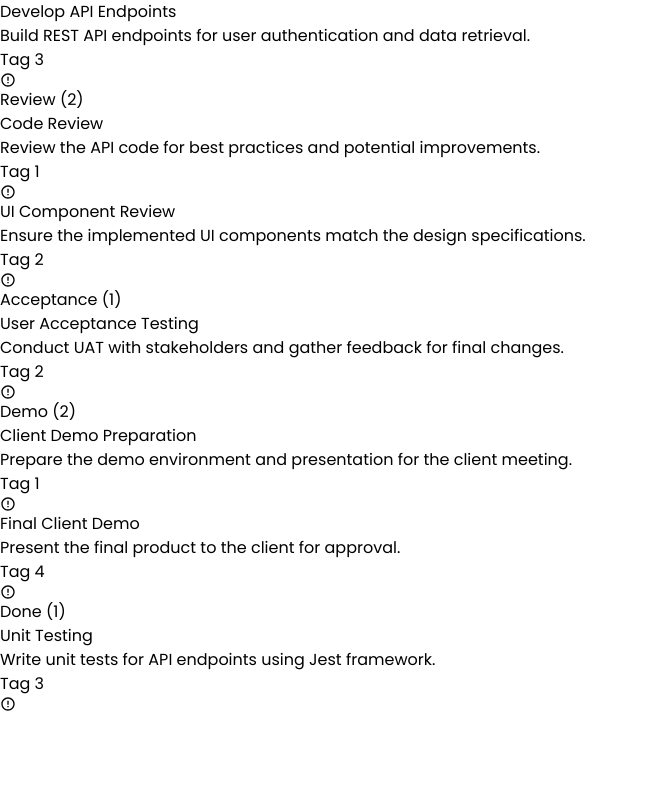
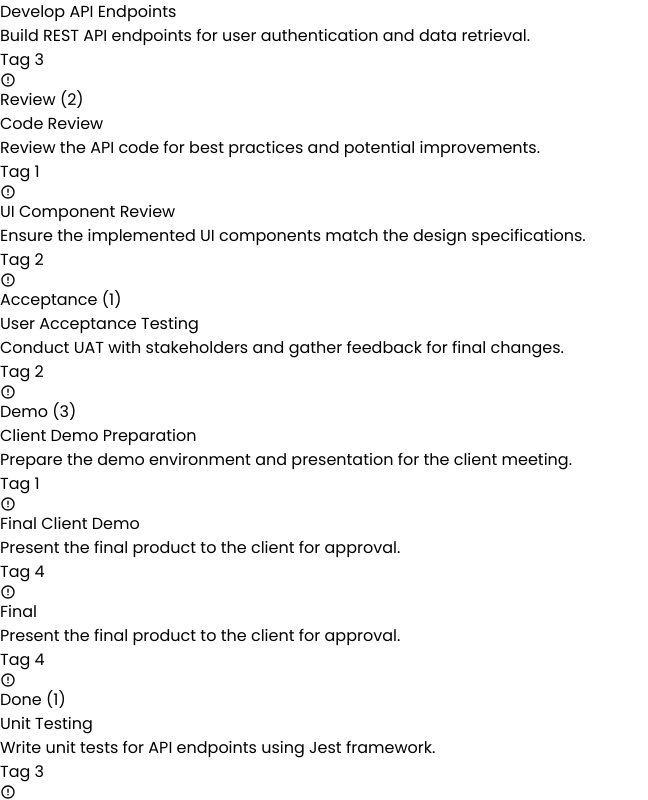
Before and after one commit to hax0-r/Fiverr_jira, a React (Vite) app: page /board in a window 1280 px wide. Shown: the part 2007-2807 px from the top of the page, without its empty margins (0-648 px from the left). Before the commit the page ends 2719 px from the top, so only its background shows below. Built offline with nearby package versions, Linux system fonts and the light colour scheme; sample sign-in values are in the browser's storage.

Commit message:
private route added!

```diff
--- a/src/App.css
+++ b/src/App.css
@@ -1,4 +1,3 @@
-
 @import url('https://fonts.googleapis.com/css2?family=Poppins:ital,wght@0,100;0,200;0,300;0,400;0,500;0,600;0,700;0,800;0,900;1,100;1,200;1,300;1,400;1,500;1,600;1,700;1,800;1,900&display=swap');
 
 * {
@@ -15,7 +14,10 @@
   --white-color: #f7f7f7;
 }
 
-img, button, iframe, a {
+img,
+button,
+iframe,
+a {
   user-select: none;
 }
 
@@ -28,6 +30,7 @@ img, button, iframe, a {
     opacity: 0;
     transform: translateY(-10px);
   }
+
   to {
     opacity: 1;
     transform: translateY(0);
@@ -42,6 +45,7 @@ img, button, iframe, a {
   0% {
     opacity: 0;
   }
+
   100% {
     opacity: 1;
   }
@@ -50,3 +54,31 @@ img, button, iframe, a {
 .myShadow {
   box-shadow: rgba(100, 100, 111, 0.2) 0px 7px 29px 0px;
 }
+
+/* =========scroll bar================= */
+
+.cards::-webkit-scrollbar {
+  height: 10px;
+  width: 10px;
+}
+
+.cards::-webkit-scrollbar-track {
+  border-radius: 5px;
+  background-color: #DFE9EB;
+}
+
+.cards::-webkit-scrollbar-thumb {
+  border-radius: 5px;
+  background-color: #00000026;
+}
+
+.cards::-webkit-scrollbar-thumb:hover {
+  background-color: #00000033;
+}
+
+.cards::-webkit-scrollbar-thumb:active {
+  background-color: #00000033;
+}
+
+
+/* =========scroll bar================= */
--- a/src/Components/Column.jsx
+++ b/src/Components/Column.jsx
@@ -10,7 +10,8 @@ export function Column({ column, tasks, idx }) {
   const taskCount = tasks.filter((task) => task.status === column.id).length;
 
   return (
-    <div className="flex !w-80 flex-col rounded-lg bg-[#f7f8f9] p-3">
+    <div className="flex w-80 flex-col rounded-lg bg-[#f7f8f9] p-3">
+      <div className="w-[18.5rem]"></div>
       <div className="flex w-full mb-4 items-center justify-between">
         <h2 className="font-medium text-[#69758b]">
           {column.title} <span className="text-xs text-zinc-400"> ({taskCount})</span>
--- a/src/Components/Navbar.jsx
+++ b/src/Components/Navbar.jsx
@@ -26,6 +26,10 @@ const Navbar = () => {
         }
     }, [])
 
+    const logoutHandler = () => {
+        localStorage.removeItem("isUserLogin")
+    }
+
     return (
         <>
             <div className='flex items-center fixed top-0 left-0 w-full bg-white z-30 justify-between p-3 md:px-10 shadow-md'>
@@ -46,7 +50,7 @@ const Navbar = () => {
                         <img src={profilePhoto} className='w-full px-2 h-full mx-auto rounded-full' alt="" />
                         <h2 className='font-medium p-1 text-center text-sm text-zinc-800 !leading-tight'> {user ? `${user.firstName} ${user.lastName}` : "John Smith"}</h2>
                         <div className="w-full border-b my-1"></div>
-                        <Link to={"/"} className="bg-red-200 transition-all duration-500 hover:bg-red-300 block text-red-800 text-center p-2 rounded-md mt-2">
+                        <Link onClick={logoutHandler} to={"/"} className="bg-red-200 transition-all duration-500 hover:bg-red-300 block text-red-800 text-center p-2 rounded-md mt-2">
                             Logout
                         </Link>
                     </div>
--- a/src/Data/DATA.js
+++ b/src/Data/DATA.js
@@ -58,6 +58,13 @@ export const INITIAL_TASKS = [
   {
     id: '9',
     title: 'Final Client Demo',
+    description: 'Present the final product to the client for approval.',
+    status: 'Demo',
+    tag: 4
+  },
+  {
+    id: '10',
+    title: 'Final',
     description: 'Present the final product to the client for approval.',
     status: 'Demo',
     tag: 4
--- a/src/Pages/Board.jsx
+++ b/src/Pages/Board.jsx
@@ -104,7 +104,7 @@ export default function Board() {
                 </div>
 
                 {/* Task Columns */}
-                <div className="flex md:flex-row flex-col overflow-x-auto max-w-[98%] w-full gap-3 pt-8">
+                <div className="flex pb-3 cards md:flex-row flex-col overflow-x-auto max-w-[98%] w-full gap-3 pt-8">
                     <DndContext onDragEnd={handleDragEnd}>
                         {COLUMNS.map((column, idx) => (
                             <Column
--- a/src/Pages/Login.jsx
+++ b/src/Pages/Login.jsx
@@ -9,17 +9,28 @@ const Login = () => {
     const navigate = useNavigate();
 
     const handleLogin = () => {
+
+        if (!username || !password) {
+            toast.error('Please fill in all fields');
+            return
+        }
+
+
         if (username === 'admin' && password === 'admin') {
             navigate('/board', { state: { role: 'admin' } });
+            toast.success('Login successful');
+            localStorage.setItem("isUserLogin", true)
         } else if (username === 'user' && password === 'user') {
             navigate('/board', { state: { role: 'user' } });
+            toast.success('Login successful');
+            localStorage.setItem("isUserLogin", true)
         } else {
             toast.error('Invalid credentials');
         }
     };
 
     const handleSignup = () => {
-
+        // signup code here
     }
 
     return (
@@ -34,7 +45,7 @@ const Login = () => {
                 <form className="p-4 max-w-sm w-full mx-auto mt-5">
                     <label htmlFor="email" className='font-medium text-zinc-700'>Email</label>
                     <input
-                        type="email"
+                        type="text"
                         required
                         id='email'
                         placeholder="Email"
--- /dev/null
+++ b/src/Router/PrivateRoutes.jsx
@@ -0,0 +1,17 @@
+import React from 'react'
+import { Navigate, Outlet } from 'react-router'
+
+const PrivateRoutes = () => {
+
+    let checkLogin = localStorage.getItem("isUserLogin")
+
+    return (
+        <>
+            {
+                checkLogin ? <Outlet /> : <Navigate to={"/"} />
+            }
+        </>
+    )
+}
+
+export default PrivateRoutes
--- a/src/Router/Router.jsx
+++ b/src/Router/Router.jsx
@@ -2,13 +2,16 @@ import React from 'react'
 import { Route, Routes } from 'react-router'
 import Login from '../Pages/Login'
 import Board from '../Pages/Board'
+import PrivateRoutes from './PrivateRoutes'
 
 const Router = () => {
     return (
         <div>
             <Routes>
                 <Route path="/" element={<Login />} />
-                <Route path="/board" element={<Board />} />
+                <Route element={<PrivateRoutes />}>
+                    <Route path="/board" element={<Board />} />
+                </Route>
             </Routes>
         </div>
     )
```
